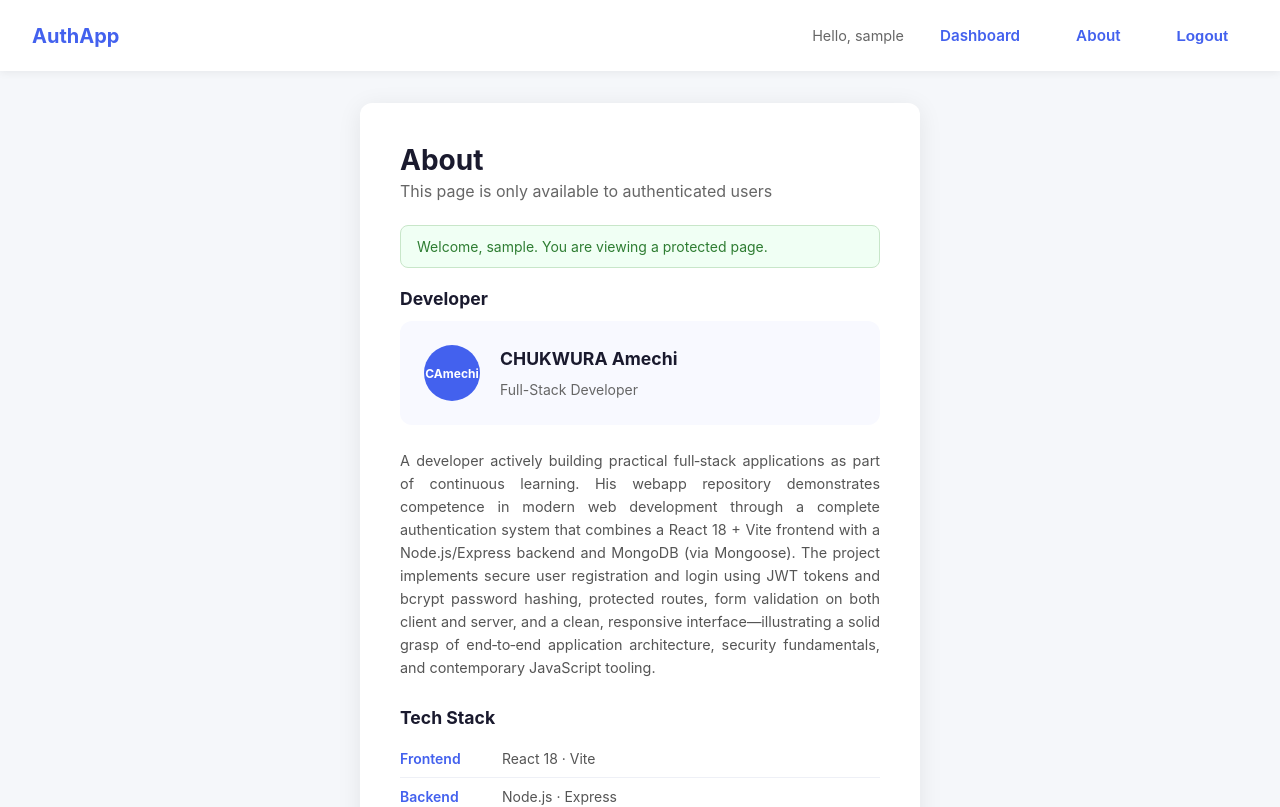
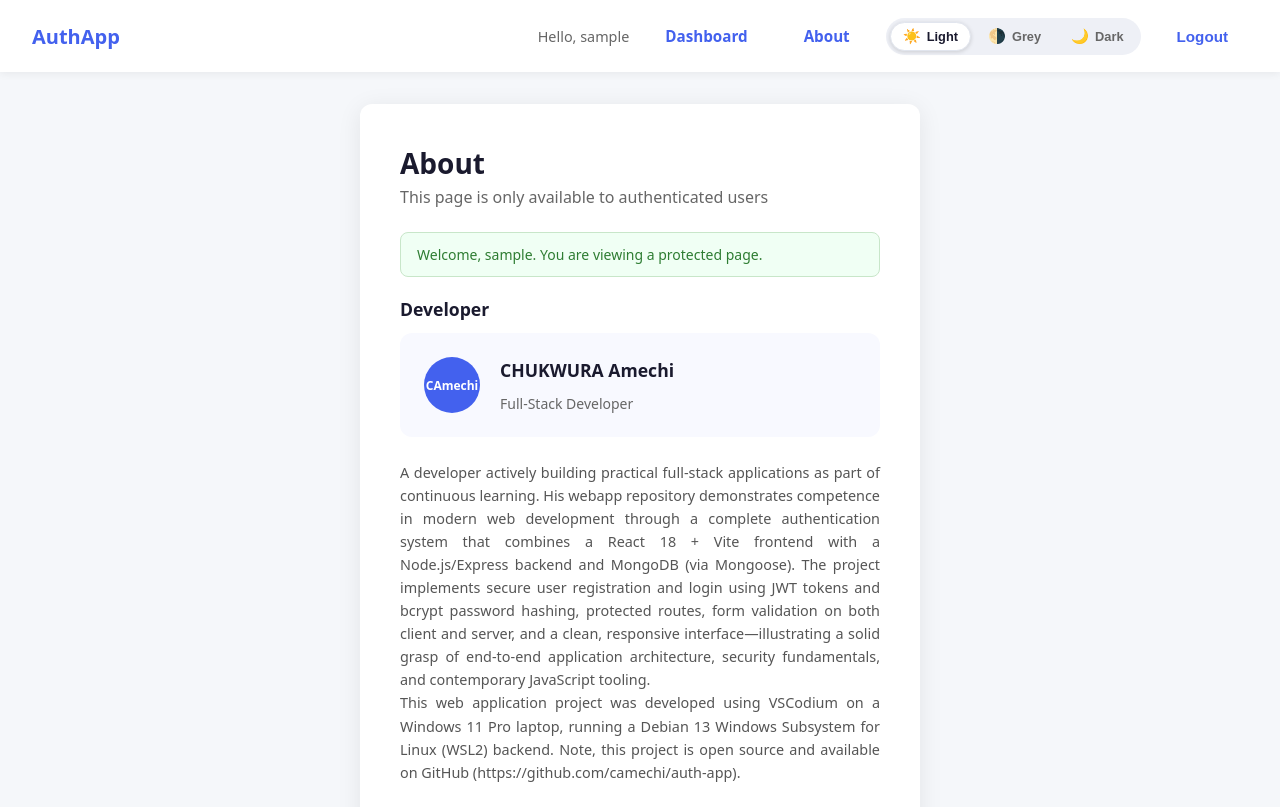
Before and after one commit to camechi/webapp, a React (Vite) app in the folder client/: page /about in a window 1280 px wide. Shown: the top 807 px of the page. Built offline with nearby package versions, Linux system fonts and the light colour scheme; sample sign-in values are in the browser's storage.

Commit message:
Completed Theme Implementation

```diff
--- a/client/index.html
+++ b/client/index.html
@@ -3,6 +3,17 @@
   <head>
     <meta charset="UTF-8" />
     <meta name="viewport" content="width=device-width, initial-scale=1.0" />
+    <script>
+  try {
+    var u = localStorage.getItem('user');
+    if (u) {
+      var t = JSON.parse(u).theme;
+      if (t === 'light' || t === 'grey' || t === 'dark') {
+        document.documentElement.setAttribute('data-theme', t);
+      }
+    }
+  } catch (e) {}
+</script>
     <title>Auth App</title>
   </head>
   <body>
--- a/client/src/components/Navbar.jsx
+++ b/client/src/components/Navbar.jsx
@@ -1,5 +1,6 @@
 import { Link, useNavigate } from "react-router-dom";
 import { useAuth } from "../context/AuthContext";
+import ThemeSelector from '../components/ThemeSelector';
 
 export default function Navbar() {
   const { user, logout } = useAuth();
@@ -25,6 +26,7 @@ export default function Navbar() {
             <Link to="/about" className="btn btn-ghost">
               About
             </Link>
+            <ThemeSelector />
             <button className="btn btn-ghost" onClick={handleLogout}>
               Logout
             </button>
--- a/client/src/context/ThemeContext.jsx
+++ b/client/src/context/ThemeContext.jsx
@@ -1,81 +1,106 @@
 // ThemeContext.jsx
-import { createContext, useContext, useState, useEffect, useCallback } from 'react'
-import { useAuth } from './AuthContext'
+import {
+  createContext,
+  useContext,
+  useState,
+  useEffect,
+  useCallback,
+} from "react";
+import { useAuth } from "./AuthContext";
 
-const ThemeContext = createContext(null)
+const ThemeContext = createContext(null);
 
-const VALID_THEMES = ['light', 'grey', 'dark']
-const STORAGE_KEY = 'theme'  // fallback local key
+const VALID_THEMES = ["light", "grey", "dark"];
+const DEFAULT_THEME = "light";
 
+// Light is always the default for guests. The saved theme is only
+// used when a user is logged in (stored user in localStorage).
 function getInitialTheme() {
-  // Priority: stored user theme > localStorage theme > light
   try {
-    const storedUser = localStorage.getItem('user')
+    const storedUser = localStorage.getItem("user");
     if (storedUser) {
-      const theme = JSON.parse(storedUser).theme
-      if (VALID_THEMES.includes(theme)) return theme
+      const theme = JSON.parse(storedUser).theme;
+      if (VALID_THEMES.includes(theme)) return theme;
     }
-  } catch {}
-  const local = localStorage.getItem(STORAGE_KEY)
-  if (VALID_THEMES.includes(local)) return local
-  return 'light'
+  } catch {
+    // Ignore corrupt localStorage
+  }
+  return DEFAULT_THEME;
 }
 
 export function ThemeProvider({ children }) {
-  const { user } = useAuth()
-  const [theme, setThemeState] = useState(getInitialTheme)
+  const { user, loading, login } = useAuth();
+  const [theme, setThemeState] = useState(getInitialTheme);
 
-  // Apply theme to <html>
+  // Apply the active theme to <html> (drives the CSS variables)
   useEffect(() => {
-    document.documentElement.setAttribute('data-theme', theme)
-  }, [theme])
+    document.documentElement.setAttribute("data-theme", theme);
+  }, [theme]);
 
-  // Sync theme when the logged-in user changes (e.g., after login)
-useEffect(() => {
-  if (user && user.theme && VALID_THEMES.includes(user.theme)) {
-    setThemeState(user.theme)
-  } else if (!user) {
-    setThemeState('light')
-  }
-}, [user])
+  // Keep the theme in sync with the auth state:
+  //  - logged in  -> apply the user's saved theme (fall back to 'light')
+  //  - logged out -> always reset to 'light'
+  useEffect(() => {
+    if (loading) return; // wait until the stored session is restored
+    if (user) {
+      setThemeState(
+        VALID_THEMES.includes(user.theme) ? user.theme : DEFAULT_THEME,
+      );
+    } else {
+      setThemeState(DEFAULT_THEME);
+    }
+  }, [user, loading]);
 
-  const setTheme = useCallback(async (newTheme) => {
-    if (!VALID_THEMES.includes(newTheme)) return
-    setThemeState(newTheme)
-    // Persist locally so it's remembered immediately
-    try {
-      const storedUser = localStorage.getItem('user')
-      if (storedUser) {
-        const parsed = JSON.parse(storedUser)
-        parsed.theme = newTheme
-        localStorage.setItem('user', JSON.stringify(parsed))
-        localStorage.setItem(STORAGE_KEY, newTheme)
+  const setTheme = useCallback(
+    async (newTheme) => {
+      if (!VALID_THEMES.includes(newTheme)) return;
+
+      // Apply immediately
+      setThemeState(newTheme);
+
+      const token = localStorage.getItem("token");
+      if (!token) return; // guest: nothing to persist
+
+      // Persist to the backend so the preference is remembered for this user
+      try {
+        const res = await fetch("/api/auth/theme", {
+          method: "PUT",
+          headers: {
+            "Content-Type": "application/json",
+            Authorization: `Bearer ${token}`,
+          },
+          body: JSON.stringify({ theme: newTheme }),
+        });
+
+        if (!res.ok) {
+          console.error("Failed to save theme preference:", res.status);
+          return;
+        }
+
+        // Keep the locally stored user (and in-memory auth state) in sync
+        const stored = localStorage.getItem("user");
+        if (stored) {
+          const parsed = JSON.parse(stored);
+          if (parsed.theme !== newTheme) {
+            parsed.theme = newTheme;
+            localStorage.setItem("user", JSON.stringify(parsed));
+            if (user) login(token, parsed); // refresh in-memory user.theme
+          }
+        }
+      } catch (err) {
+        console.error("Failed to save theme preference", err);
       }
-    } catch {}
-    // Persist to backend if logged in
-    const token = localStorage.getItem('token')
-    if (token) {
-      try {
-        await fetch('/api/auth/theme', {
-          method: 'PUT',
-          headers: {
-            'Content-Type': 'application/json',
-            Authorization: `Bearer ${token}`
-          },
-          body: JSON.stringify({ theme: newTheme })
-        })
-      } catch (e) {
-        console.error('Failed to save theme preference', e)
-      }
-    }
-  }, [])
-
-  const value = { theme, setTheme }
-  return <ThemeContext.Provider value={value}>{children}</ThemeContext.Provider>
+    },
+    [user, login],
+  );
+  const value = { theme, setTheme };
+  return (
+    <ThemeContext.Provider value={value}>{children}</ThemeContext.Provider>
+  );
 }
 
 export function useTheme() {
-  const context = useContext(ThemeContext)
-  if (!context) throw new Error('useTheme must be used within a ThemeProvider')
-  return context
+  const context = useContext(ThemeContext);
+  if (!context) throw new Error("useTheme must be used within a ThemeProvider");
+  return context;
 }
--- a/client/src/css/styles.css
+++ b/client/src/css/styles.css
@@ -249,3 +249,41 @@
 .tech-items {
   color: #555;
 }
+
+.theme-selector {
+  display: inline-flex;
+  align-items: center;
+  gap: 0.25rem;
+  padding: 0.25rem;
+  background: var(--selector-bg);
+  border-radius: 999px;
+}
+
+.theme-option {
+  display: inline-flex;
+  align-items: center;
+  gap: 0.375rem;
+  padding: 0.375rem 0.75rem;
+  border: 1px solid transparent;
+  border-radius: 999px;
+  background: transparent;
+  color: var(--text-muted);
+  font-size: 0.8rem;
+  font-weight: 600;
+  cursor: pointer;
+  transition: all 0.2s;
+}
+
+.theme-option:hover {
+  background: var(--selector-hover);
+  color: var(--text);
+}
+
+.theme-option.active {
+  background: var(--surface);
+  border-color: var(--border);
+  color: var(--text-strong);
+  box-shadow: 0 1px 4px rgba(0,0,0,0.15);
+}
+
+.theme-icon { font-size: 0.9rem; line-height: 1; }
--- a/client/src/index.css
+++ b/client/src/index.css
@@ -1,3 +1,95 @@
+/* ============================================
+   Theme system — CSS variables
+   Light is the default (applies to guests)
+   ============================================ */
+:root,
+[data-theme='light'] {
+  color-scheme: light;
+  --bg: #f5f7fa;
+  --surface: #ffffff;
+  --surface-alt: #f8f9ff;
+  --text: #333333;
+  --text-strong: #1a1a2e;
+  --text-label: #444444;
+  --text-muted: #666666;
+  --text-body: #555555;
+  --border: #e1e5ee;
+  --border-subtle: #eef0f6;
+  --primary: #4361ee;
+  --primary-hover: #3a56d4;
+  --hover-bg: #f0f2ff;
+  --on-primary: #ffffff;
+  --selector-bg: #eef0f6;
+  --selector-hover: #e3e6f0;
+  --selector-active-shadow: 0 1px 4px rgba(0, 0, 0, 0.15);
+  --shadow-card: 0 4px 24px rgba(0, 0, 0, 0.08);
+  --shadow-navbar: 0 2px 8px rgba(0, 0, 0, 0.06);
+  --alert-error-bg: #fff0f0;
+  --alert-error-text: #d32f2f;
+  --alert-error-border: #ffcdd2;
+  --alert-success-bg: #f0fff4;
+  --alert-success-text: #2e7d32;
+  --alert-success-border: #c8e6c9;
+}
+
+[data-theme='grey'] {
+  color-scheme: light;
+  --bg: #e2e4e9;
+  --surface: #efeff2;
+  --surface-alt: #e7e8ec;
+  --text: #3a3f47;
+  --text-strong: #2b3038;
+  --text-label: #444a54;
+  --text-muted: #5f6570;
+  --text-body: #555b64;
+  --border: #cdd0d7;
+  --border-subtle: #d9dbe0;
+  --primary: #4f648f;
+  --primary-hover: #43557a;
+  --hover-bg: #e0e2e8;
+  --on-primary: #ffffff;
+  --selector-bg: #dcdde2;
+  --selector-hover: #d0d2d8;
+  --selector-active-shadow: 0 1px 4px rgba(0, 0, 0, 0.2);
+  --shadow-card: 0 4px 24px rgba(0, 0, 0, 0.12);
+  --shadow-navbar: 0 2px 8px rgba(0, 0, 0, 0.1);
+  --alert-error-bg: #f6dcdc;
+  --alert-error-text: #b02a2a;
+  --alert-error-border: #e0b3b3;
+  --alert-success-bg: #e2efe5;
+  --alert-success-text: #2e6b35;
+  --alert-success-border: #bcd8c2;
+}
+
+[data-theme='dark'] {
+  color-scheme: dark;
+  --bg: #12141c;
+  --surface: #1c1f2b;
+  --surface-alt: #232734;
+  --text: #d7dae3;
+  --text-strong: #eef0f7;
+  --text-label: #b9becc;
+  --text-muted: #9aa1b2;
+  --text-body: #aab0c0;
+  --border: #333949;
+  --border-subtle: #2a2f3e;
+  --primary: #6d83f2;
+  --primary-hover: #8398f5;
+  --hover-bg: #262c40;
+  --on-primary: #ffffff;
+  --selector-bg: #262a38;
+  --selector-hover: #2e3345;
+  --selector-active-shadow: 0 1px 4px rgba(0, 0, 0, 0.5);
+  --shadow-card: 0 4px 24px rgba(0, 0, 0, 0.45);
+  --shadow-navbar: 0 2px 8px rgba(0, 0, 0, 0.4);
+  --alert-error-bg: #3a2226;
+  --alert-error-text: #f28b8b;
+  --alert-error-border: #5a3038;
+  --alert-success-bg: #1f3327;
+  --alert-success-text: #7cc794;
+  --alert-success-border: #2f4f3b;
+}
+
 * {
   margin: 0;
   padding: 0;
@@ -5,14 +97,14 @@
 }
 
 body {
-  font-family: -apple-system, BlinkMacSystemFont, 'Segoe UI', Roboto, Oxygen,
-    Ubuntu, Cantarell, sans-serif;
-  background: #f5f7fa;
-  color: #333;
+font-family: system-ui, -apple-system, BlinkMacSystemFont, "Segoe UI", Roboto, "Helvetica Neue", Arial, sans-serif;
+  background: var(--bg);
+  color: var(--text);
   min-height: 100vh;
+  transition: background-color 0.25s ease,
+            color 0.25s ease,
+            border-color 0.25s ease,
+            box-shadow 0.25s ease;
 }
 
-a {
-  text-decoration: none;
-  color: inherit;
-}
+a { text-decoration: none; color: inherit; }
--- a/client/src/pages/About.jsx
+++ b/client/src/pages/About.jsx
@@ -32,7 +32,8 @@ export default function About() {
           </div>
         </div>
         <p className="about-bio">
-           A developer actively building practical full‑stack applications as part of continuous learning. His webapp repository demonstrates competence in modern web development through a complete authentication system that combines a React 18 + Vite frontend with a Node.js/Express backend and MongoDB (via Mongoose). The project implements secure user registration and login using JWT tokens and bcrypt password hashing, protected routes, form validation on both client and server, and a clean, responsive interface—illustrating a solid grasp of end‑to‑end application architecture, security fundamentals, and contemporary JavaScript tooling.
+           A developer actively building practical full‑stack applications as part of continuous learning. His webapp repository demonstrates competence in modern web development through a complete authentication system that combines a React 18 + Vite frontend with a Node.js/Express backend and MongoDB (via Mongoose). The project implements secure user registration and login using JWT tokens and bcrypt password hashing, protected routes, form validation on both client and server, and a clean, responsive interface—illustrating a solid grasp of end‑to‑end application architecture, security fundamentals, and contemporary JavaScript tooling.<br/>
+           This web application project was developed using VSCodium on a Windows 11 Pro laptop, running a Debian 13 Windows Subsystem for Linux (WSL2) backend. Note, this project is open source and available on GitHub (https://github.com/camechi/auth-app).
         </p>
       </section>
 
--- a/client/src/pages/Register.jsx
+++ b/client/src/pages/Register.jsx
@@ -1,54 +1,55 @@
-import { useState } from 'react'
-import { useNavigate, Link } from 'react-router-dom'
+import { useState } from "react";
+import { useNavigate, Link } from "react-router-dom";
+import { useAuth } from "../context/AuthContext";
 
 export default function Register() {
-  const [username, setUsername] = useState('')
-  const [email, setEmail] = useState('')
-  const [password, setPassword] = useState('')
-  const [confirmPassword, setConfirmPassword] = useState('')
-  const [error, setError] = useState('')
-  const [loading, setLoading] = useState(false)
-  const navigate = useNavigate()
+  const [username, setUsername] = useState("");
+  const [email, setEmail] = useState("");
+  const [password, setPassword] = useState("");
+  const [confirmPassword, setConfirmPassword] = useState("");
+  const [error, setError] = useState("");
+  const [loading, setLoading] = useState(false);
+  const navigate = useNavigate();
+  const { login } = useAuth();
 
   const handleSubmit = async (e) => {
-    e.preventDefault()
-    setError('')
+    e.preventDefault();
+    setError("");
 
     if (password !== confirmPassword) {
-      setError('Passwords do not match')
-      return
+      setError("Passwords do not match");
+      return;
     }
     if (password.length < 6) {
-      setError('Password must be at least 6 characters')
-      return
+      setError("Password must be at least 6 characters");
+      return;
     }
 
-    setLoading(true)
+    setLoading(true);
 
     try {
-      const res = await fetch('/api/auth/register', {
-        method: 'POST',
-        headers: { 'Content-Type': 'application/json' },
-        body: JSON.stringify({ username, email, password })
-      })
+      const res = await fetch("/api/auth/register", {
+        method: "POST",
+        headers: { "Content-Type": "application/json" },
+        body: JSON.stringify({ username, email, password }),
+      });
 
-      const data = await res.json()
+      const data = await res.json();
 
       if (!res.ok) {
-        setError(data.message || 'Registration failed')
-        return
+        setError(data.message || "Registration failed");
+        return;
       }
 
-      // Auto-login after registration
-      localStorage.setItem('token', data.token)
-      localStorage.setItem('user', JSON.stringify(data.user))
-      navigate('/dashboard')
+      // Auto-login after registration (also syncs theme state)
+      login(data.token, data.user);
+      navigate("/dashboard");
     } catch {
-      setError('Network error. Please try again.')
+      setError("Network error. Please try again.");
     } finally {
-      setLoading(false)
+      setLoading(false);
     }
-  }
+  };
 
   return (
     <div className="auth-card">
@@ -109,8 +110,12 @@ export default function Register() {
           />
         </div>
 
-        <button type="submit" className="btn btn-primary btn-full" disabled={loading}>
-          {loading ? 'Creating account...' : 'Sign Up'}
+        <button
+          type="submit"
+          className="btn btn-primary btn-full"
+          disabled={loading}
+        >
+          {loading ? "Creating account..." : "Sign Up"}
         </button>
       </form>
 
@@ -118,5 +123,5 @@ export default function Register() {
         Already have an account? <Link to="/login">Sign in</Link>
       </p>
     </div>
-  )
+  );
 }
```
